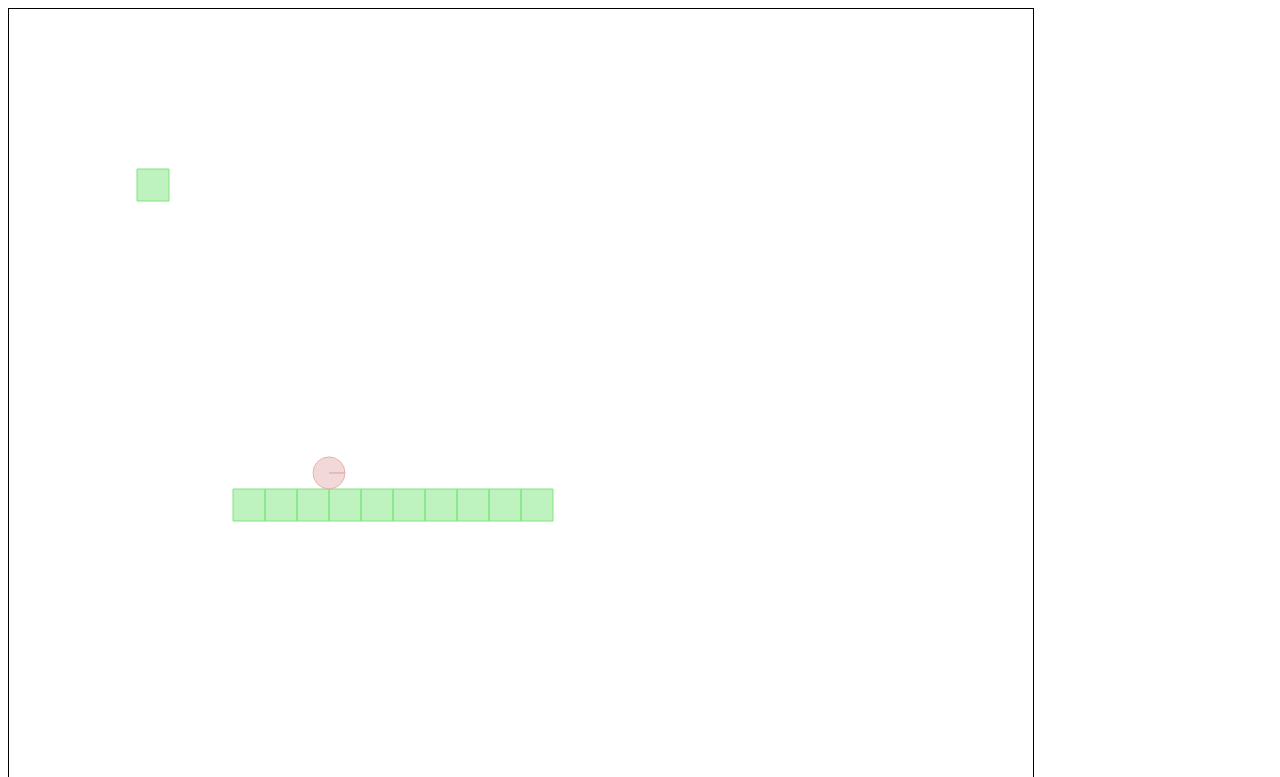
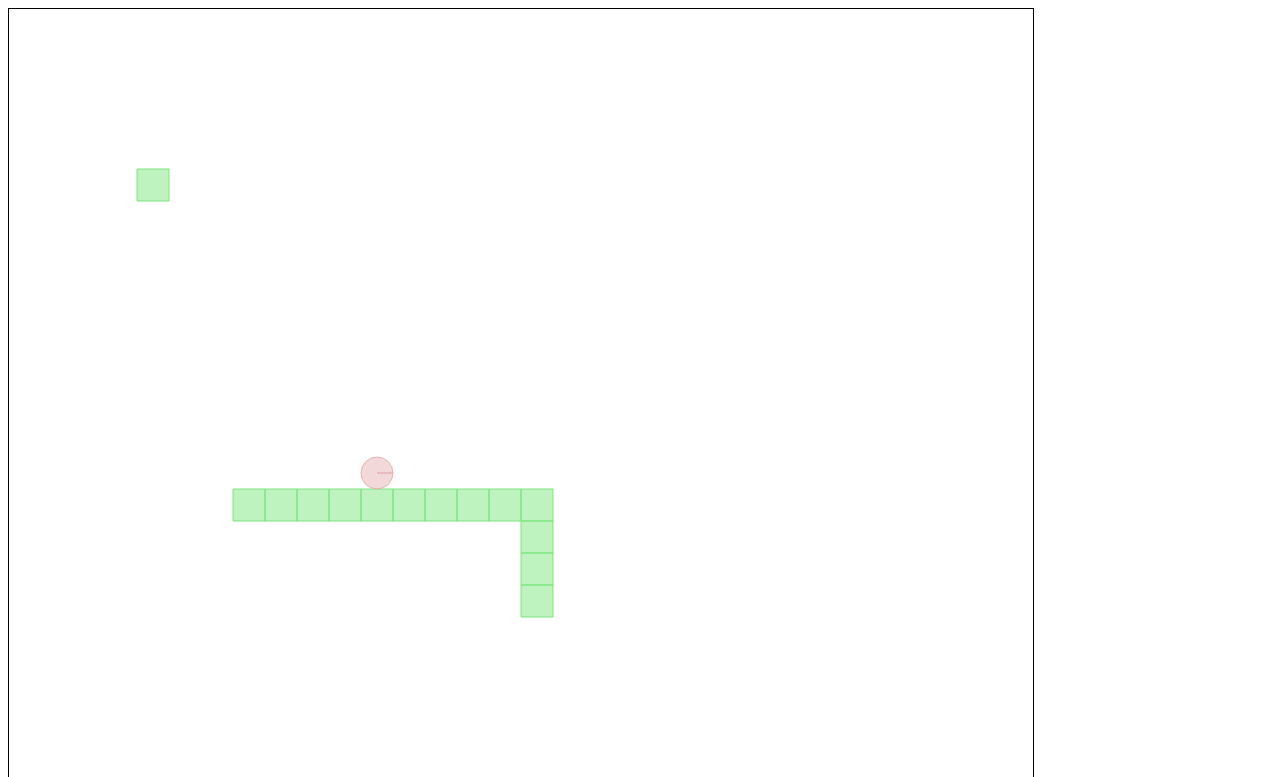
Before and after one commit to idigital/Robot-Game, a plain HTML site: page index.html in a window 1280 px wide. Shown: the top 777 px of the page. Drawn offline with Linux system fonts and the light colour scheme.

Commit message:
Player starting position can now be configured in the level file

```diff
--- a/RobotGame.js
+++ b/RobotGame.js
@@ -34,10 +34,10 @@ var ROBOTGAME = (function () {
 		);
     };
 
-	var CreatePlayer = function () {
+    var CreatePlayer = function (x, y) {
         bodyDef.type = b2Body.b2_dynamicBody;
         fixDef.shape = new b2CircleShape(0.5);
-		bodyDef.position.Set(10, 10);
+        bodyDef.position.Set(x + 0.5, y + 0.5);
         bodyDef.allowSleep = false;
         player = world.CreateBody(bodyDef).CreateFixture(fixDef);
         player.MoveLeft = function () {
@@ -95,7 +95,6 @@ var ROBOTGAME = (function () {
     return {
         Init: function () {
             CreateWorld();
-			CreatePlayer();
             SetupControls();
             SetupDebugDraw("levelCanvas");
         },
@@ -108,7 +107,11 @@ var ROBOTGAME = (function () {
                 if (request.readyState == 4 && request.status == 200) {
                     var levelData = JSON.parse(request.responseText);
                     for (i in levelData) {
+                        if (levelData[i].type === "player") {
+                            CreatePlayer(levelData[i].x, levelData[i].y);
+                        } else {
                             CreateBlock(levelData[i].x, levelData[i].y);
+                        }
                     }
                 }
             }
@@ -116,7 +119,7 @@ var ROBOTGAME = (function () {
             request.send();
         },
 
-		Update: function() {
+        Update: function () {
             world.Step(1 / 60, 10, 10);
             world.DrawDebugData();
             world.ClearForces();
--- a/index.html
+++ b/index.html
@@ -6,12 +6,12 @@
     <style type="text/css">
         canvas#levelCanvas
         {
-			border:1px solid #000000;
+            border: 1px solid #000000;
         }
     </style>
 </head>
 <body onload="ROBOTGAME.Play()">
-	<canvas id="levelCanvas" width=1024 height=768>
+    <canvas id="levelCanvas" width="1024" height="768">
 		Don't support canvas, be a better browser!
 	</canvas>
 </body>
```
Also changed, not shown: Level1.txt. Lines whose indentation alone changed are shown as unchanged.
